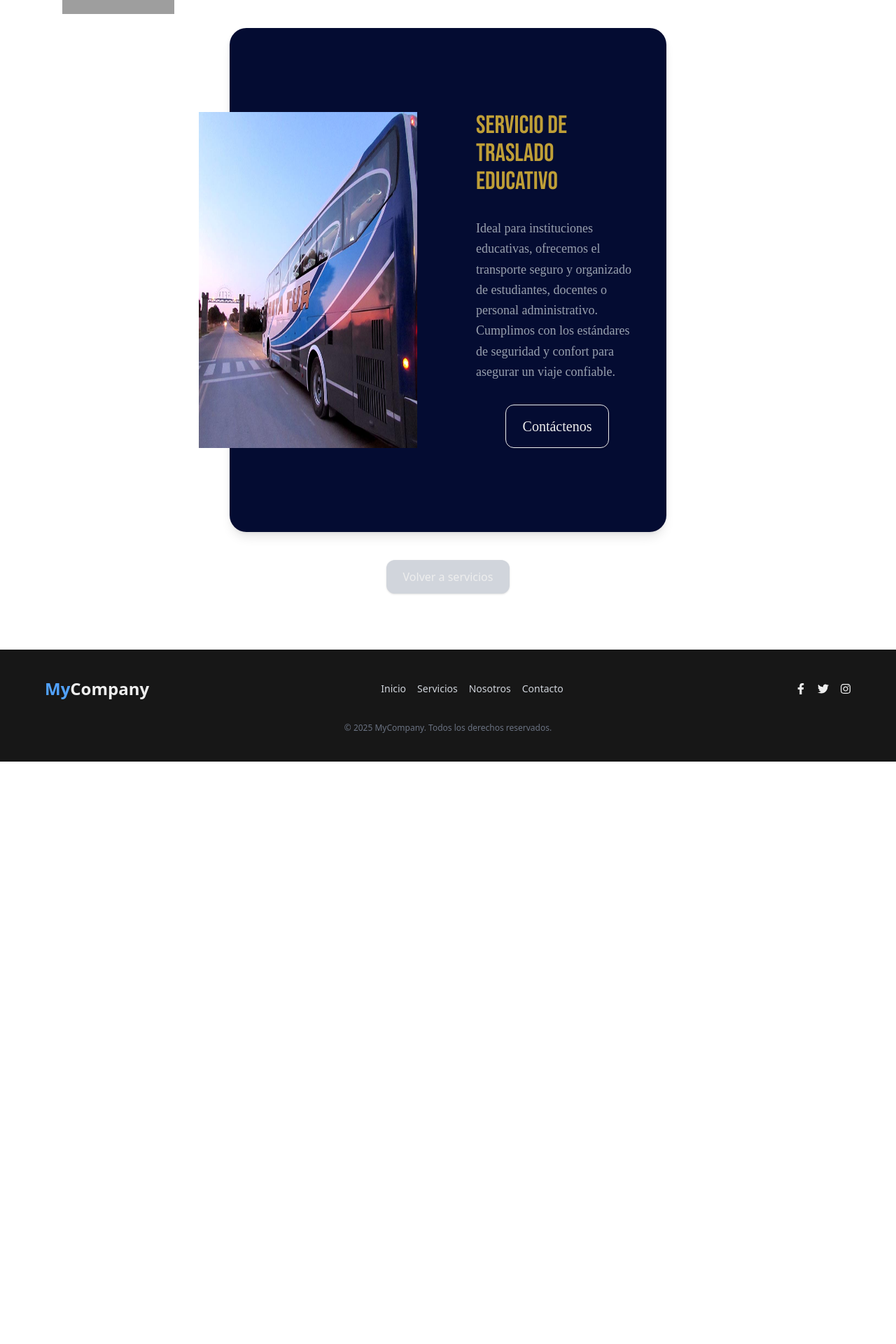
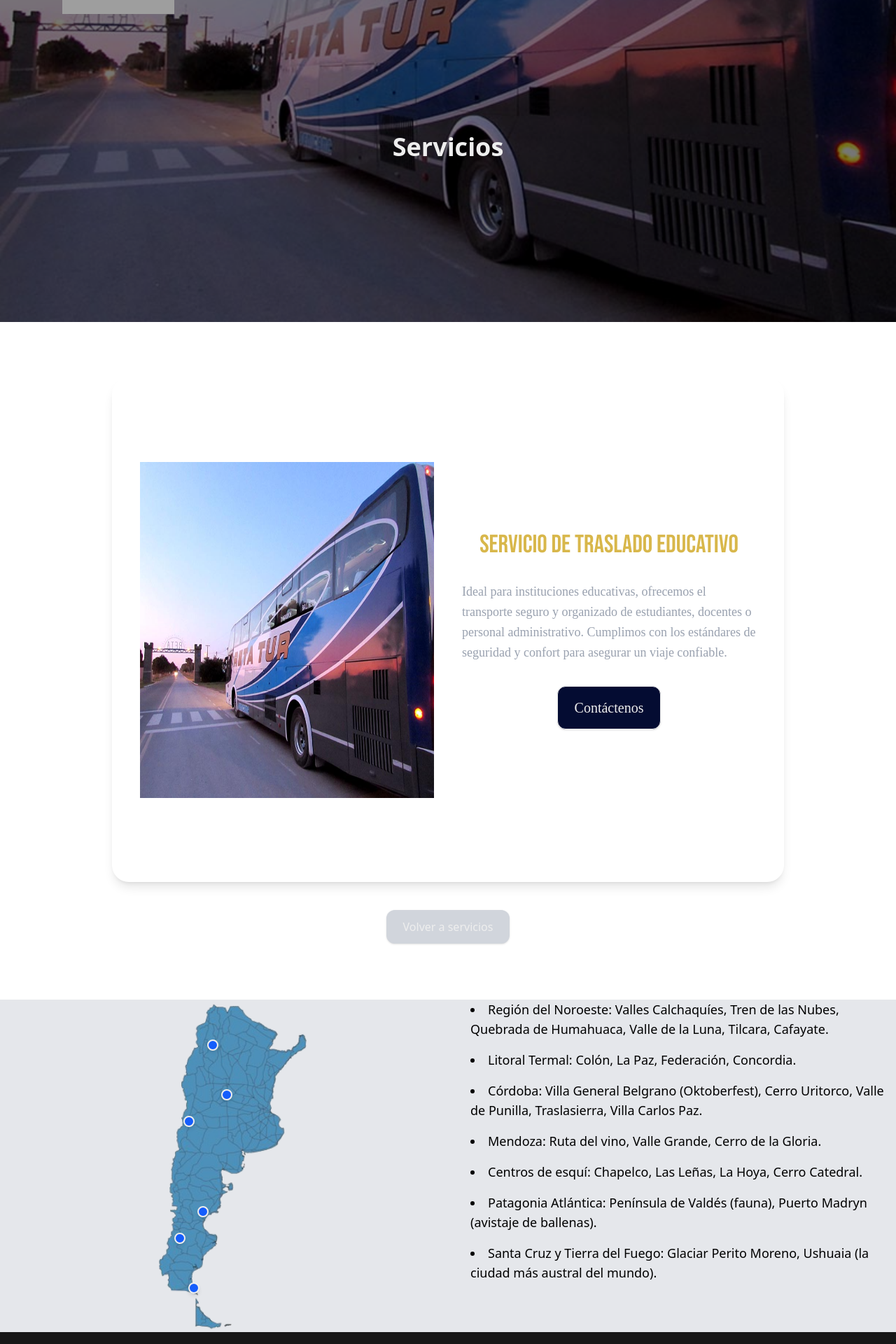
Before and after one commit to UlisesValero/teb, a React (Vite) app: page /servicio/educativo in a window 1280 px wide. Shown: the part 80-2000 px from the top of the page at 70% size. Before the commit the page ends 1168 px from the top, so only its background shows below. Built offline with nearby package versions, Linux system fonts and the light colour scheme; grey boxes are pictures that could not be loaded.

Commit message:
v.20 add ArgentinaMap & CSS

```diff
--- /dev/null
+++ b/src/components/pages/ArgentinaMap.jsx
@@ -0,0 +1,63 @@
+import React from "react";
+
+const destinos = [
+    { nombre: "Región Noroeste", top: "12%", left: "44%" },
+    { nombre: "Mendoza", top: "35%", left: "39%" },
+    { nombre: "Córdoba", top: "27%", left: "47%" },
+    { nombre: "Puerto Madryn", top: "62%", left: "42%" },
+    { nombre: "Glaciar Perito Moreno", top: "70%", left: "37%" },
+    { nombre: "Ushuaia", top: "85%", left: "40%" },
+];
+
+const ArgentinaMap = () => {
+    return (
+        <section className="flex flex-col lg:flex-row bg-gray-200 ">
+            <div className="relative w-full max-w-2xl ">
+                <img
+                    src="/assets/map.png"
+                    alt="Mapa de Argentina"
+                    className="w-full h-auto"
+                />
+
+                {destinos.map((destino, index) => (
+                    <div
+                        key={index}
+                        className="absolute group"
+                        style={{ top: destino.top, left: destino.left }}
+                    >
+                        <div className="w-4 h-4 bg-blue-600 rounded-full border-2 border-white shadow-md hover:scale-125 transition-transform duration-200" />
+                        <span className="absolute -top-6 left-1/2 -translate-x-1/2 bg-white text-gray-700 text-xs px-2 py-0.5 rounded shadow-md opacity-0 group-hover:opacity-100 transition-opacity">
+                            {destino.nombre}
+                        </span>
+                    </div>
+                ))}
+            </div>
+            <div>
+                <ul className="space-y-4 list-disc list-inside text-base lg:text-lg">         <li>
+                    <span className="font-medium">Región del Noroeste:</span> Valles Calchaquíes, Tren de las Nubes, Quebrada de Humahuaca, Valle de la Luna, Tilcara, Cafayate.
+                </li>
+                    <li>
+                        <span className="font-medium">Litoral Termal:</span> Colón, La Paz, Federación, Concordia.
+                    </li>
+                    <li>
+                        <span className="font-medium">Córdoba:</span> Villa General Belgrano (Oktoberfest), Cerro Uritorco, Valle de Punilla, Traslasierra, Villa Carlos Paz.
+                    </li>
+                    <li>
+                        <span className="font-medium">Mendoza:</span> Ruta del vino, Valle Grande, Cerro de la Gloria.
+                    </li>
+                    <li>
+                        <span className="font-medium">Centros de esquí:</span> Chapelco, Las Leñas, La Hoya, Cerro Catedral.
+                    </li>
+                    <li>
+                        <span className="font-medium">Patagonia Atlántica:</span> Península de Valdés (fauna), Puerto Madryn (avistaje de ballenas).
+                    </li>
+                    <li>
+                        <span className="font-medium">Santa Cruz y Tierra del Fuego:</span> Glaciar Perito Moreno, Ushuaia (la ciudad más austral del mundo).
+                    </li>
+                </ul>
+            </div>
+        </section>
+    );
+};
+
+export default ArgentinaMap;
--- a/src/components/pages/Hero.jsx
+++ b/src/components/pages/Hero.jsx
@@ -21,7 +21,7 @@ const Hero = () => {
             <header className="w-full z-[60] relative pt-10">
                 <section
                     className={`h-15 border-b border-gray-400
-                ${scrollY > 50 || location.pathname !== "/" ?  "h-20 bg-dblue/90 border-none fixed left-0 top-0 w-full z-40 transition-all duration-400" : ""}`}
+                ${scrollY > 50 || location.pathname !== "/" ?  "h-20 bg-dblue border-none fixed left-0 top-0 w-full z-40 transition-all duration-400" : ""}`}
                 >
                     <div className="flex flex-row justify-evenly items-center w-full gap-7 h-full">
                         <Link to={'/'} className="">
--- a/src/components/pages/ServiceDetail.jsx
+++ b/src/components/pages/ServiceDetail.jsx
@@ -2,6 +2,7 @@ import { servicesList } from "../../lib/tebContent";
 import { useParams, useNavigate } from "react-router-dom";
 import Button from "../ui/Button";
 import { TbMailForward } from "react-icons/tb";
+import ArgentinaMap from "./ArgentinaMap";
 
 const ServiceDetail = () => {
   const { id } = useParams();
@@ -14,12 +15,24 @@ const ServiceDetail = () => {
     );
 
   return (
-    <section className="min-h-screen py-20 flex flex-col items-center">
+    <>
 
-      <div className="relative w-[90%] md:w-[80%] lg:w-[65%] bg-dblue rounded-3xl shadow-lg">
-        <div className="flex lg:flex-row flex-wrap lg:items-center justify-end lg:h-[45rem] relative">
+    {/* COLOCAR IMAGENES DESDE tebContent con la respectiva imagen de cada servicio */}
+<div
+  className="w-full h-[200px] md:h-[400px] lg:h-[500px] bg-fixed bg-top lg:bg-bottom bg-contain bg-no-repeat lg:bg-cover bg-[url('/assets/mainbg.jpg')] z-50"
+>
+  <div className="w-full h-full bg-opacity-30 flex items-center justify-center">
+    {/* COLOCAR TEXTOS DESDE tebContent CON EL RESPECTIVO TITULO DE CADA SERVICIO */}
+    <h1 className="text-white text-4xl font-bold">Servicios</h1>
+  </div>
+</div>
 
-          <div className="lg:absolute lg:-left-[7%] z-10 lg:w-1/2">
+
+    <section className="py-10 md:py-20 flex flex-col items-center">
+      <div className="relative w-[90%] md:w-[80%] lg:w-[75%] rounded-3xl shadow-lg md:px-10">
+        <div className="flex flex-col lg:flex-row gap-10 lg:items-center justify-end lg:h-[45rem] relative">
+
+          <div className="z-10 lg:w-1/2">
             <img
               src={servicio.img}
               alt={servicio.alt}
@@ -27,7 +40,7 @@ const ServiceDetail = () => {
             />
           </div>
 
-          <div className="w-full lg:w-1/2 p-5 lg:p-10 flex flex-col items-center gap-5 lg:gap-8">
+          <div className="w-full lg:w-1/2 flex flex-col items-center gap-5 lg:gap-8">
             <h1 className="text-2xl lg:text-4xl font-h1 text-gold/90">{servicio.title}</h1>
             <p className="text-md lg:text-lg font-p text-gray-400 leading-relaxed px-3 md:px-10 lg:px-0">
               {servicio.description}
@@ -59,7 +72,49 @@ const ServiceDetail = () => {
         </Button>
       </div>
     </section>
-  );
-};
+    <ArgentinaMap/>
+    </>
+  )
+}
 
 export default ServiceDetail;
+
+// <section className="w-full bg-white text-gray-900 px-6 py-16 lg:px-40">
+//       <h2 className="text-3xl lg:text-4xl font-bold mb-8 border-b-2 border-gray-300 pb-2">
+//         Servicios de Traslado Nacional
+//       </h2>
+
+//       <p className="text-base lg:text-lg mb-6">
+//         Brindamos soluciones de transporte hacia cualquier punto del país durante todo el año, adaptándonos a las necesidades de cada grupo. Nos caracteriza una actitud proactiva, abiertos a propuestas innovadoras y destinos no convencionales.
+//       </p>
+
+//       <p className="text-base lg:text-lg mb-6">
+//         Con más de <span className="font-semibold">30 años de experiencia</span>, ofrecemos un servicio de excelencia, basado en la puntualidad, la cordialidad de nuestros choferes y un alto estándar de seguridad. Todas nuestras unidades están conectadas con nuestro centro de operaciones a través de <span className="font-semibold">tracking satelital</span> en tiempo real.
+//       </p>
+
+//       <h3 className="text-2xl font-semibold mt-10 mb-4">Destinos frecuentes</h3>
+
+//       <ul className="space-y-4 list-disc list-inside text-base lg:text-lg">
+//         <li>
+//           <span className="font-medium">Región del Noroeste:</span> Valles Calchaquíes, Tren de las Nubes, Quebrada de Humahuaca, Valle de la Luna, Tilcara, Cafayate.
+//         </li>
+//         <li>
+//           <span className="font-medium">Litoral Termal:</span> Colón, La Paz, Federación, Concordia.
+//         </li>
+//         <li>
+//           <span className="font-medium">Córdoba:</span> Villa General Belgrano (Oktoberfest), Cerro Uritorco, Valle de Punilla, Traslasierra, Villa Carlos Paz.
+//         </li>
+//         <li>
+//           <span className="font-medium">Mendoza:</span> Ruta del vino, Valle Grande, Cerro de la Gloria.
+//         </li>
+//         <li>
+//           <span className="font-medium">Centros de esquí:</span> Chapelco, Las Leñas, La Hoya, Cerro Catedral.
+//         </li>
+//         <li>
+//           <span className="font-medium">Patagonia Atlántica:</span> Península de Valdés (fauna), Puerto Madryn (avistaje de ballenas).
+//         </li>
+//         <li>
+//           <span className="font-medium">Santa Cruz y Tierra del Fuego:</span> Glaciar Perito Moreno, Ushuaia (la ciudad más austral del mundo).
+//         </li>
+//       </ul>
+//     </section>
--- a/src/components/pages/Services.jsx
+++ b/src/components/pages/Services.jsx
@@ -1,5 +1,5 @@
-import { BsArrowUpRight } from "react-icons/bs";
-import { servicesList } from "../../lib/tebContent";
+import { BsArrowUpRight } from "react-icons/bs"
+import { servicesList } from "../../lib/tebContent"
 
 const Services = () => {
   return (
@@ -7,7 +7,7 @@ const Services = () => {
       <div className="relative z-10 flex flex-col items-center text-white space-y-16">
         <div className="flex flex-col gap-12 md:w-[90%] lg:w-[80%]">
           {servicesList.map((service, index) => {
-            const impar = index % 2 !== 0;
+            const impar = index % 2 !== 0
 
             return (
               <a
--- a/src/components/ui/Layout.jsx
+++ b/src/components/ui/Layout.jsx
@@ -1,31 +1,25 @@
 import Hero from "../pages/Hero";
-import Container from '../ui/Container';
 import { useLocation } from "react-router-dom";
-import Welcome from "../pages/Welcome";
-import { useEffect } from "react";
 import Footer from '../pages/Footer'
 
-const Layout = ({children}) => {
-        console.log(children)
+const Layout = ({ children }) => {
   const location = useLocation();
-    const isHome = location.pathname === '/';
+  const isHome = location.pathname === '/';
 
   return (
     <>
       {isHome ? (
         <div className="bg-[url('/assets/mainbg.jpg')] bg-cover bg-center h-[90dvh]">
-            <Hero/>
+          <Hero />
           {children}
-          <Footer/>
+          <Footer />
         </div>
       ) : (
-      <>
-      <Container>
-            <Hero/>
+        <>
+          <Hero />
           {children}
-        </Container>
-      <Footer/>
-      </>
+          <Footer />
+        </>
       )}
     </>
   );
```
Also changed, not shown: public/assets/map.png (added).
